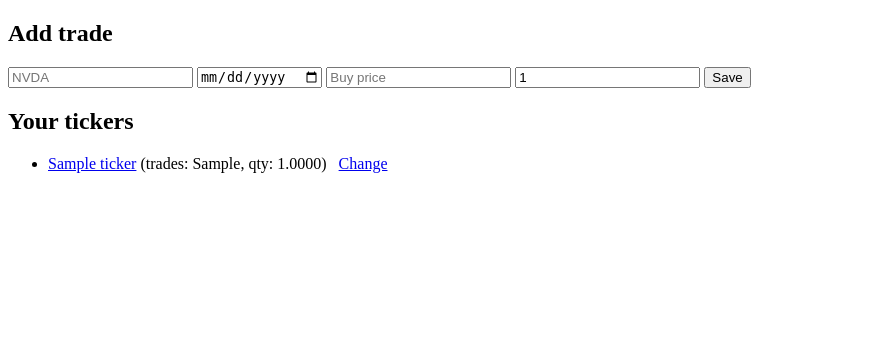
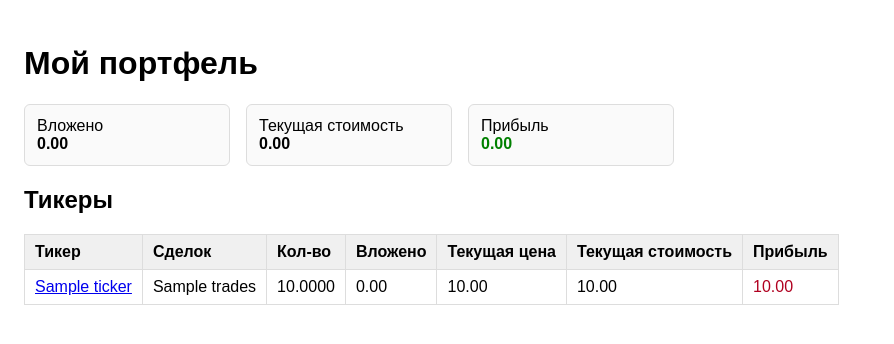
Before and after one commit to serjgrm/invest-tracker, a Flask app: template templates/index.html in a window 1280 px wide. Shown: the top 344 px of the page, without its empty margins (0-894 px from the left). Run offline with Flask 3, Linux system fonts and the light colour scheme; the template is opened without the code that fills it: most values are stand-ins (such as "Sample title", 1, 10 or a date in 2020).

Commit message:
Add preloaded portfolio data and period switching

```diff
--- a/app.py
+++ b/app.py
@@ -3,19 +3,141 @@
 import yfinance as yf
 import pandas as pd
 
+# Предзаполненные сделки, чтобы пользователь сразу видел свой портфель
+DEFAULT_TRADES = [
+    {"ticker": "NVDA", "buy_date": "2024-05-10", "buy_price": 905.0, "qty": 2},
+    {"ticker": "NVDA", "buy_date": "2024-07-02", "buy_price": 125.0, "qty": 15},
+    {"ticker": "NVDA", "buy_date": "2024-10-18", "buy_price": 118.0, "qty": 8},
+    {"ticker": "VU", "buy_date": "2024-06-14", "buy_price": 95.0, "qty": 12},
+    {"ticker": "VU", "buy_date": "2024-11-05", "buy_price": 102.5, "qty": 10},
+    {"ticker": "VGT", "buy_date": "2024-05-21", "buy_price": 495.0, "qty": 1.3},
+    {"ticker": "VGT", "buy_date": "2024-08-29", "buy_price": 525.0, "qty": 1.5},
+]
+
 app = Flask(__name__)
 init_db()
+
+
+def seed_default_trades():
+    """Автоматически добавляет сделки по трем тикерам, если база пуста."""
+
+    with get_conn() as conn:
+        existing = conn.execute("SELECT COUNT(*) AS n FROM trades").fetchone()["n"]
+        if existing:
+            return
+
+        conn.executemany(
+            "INSERT INTO trades (ticker, buy_date, buy_price, qty) VALUES (?,?,?,?)",
+            [(t["ticker"], t["buy_date"], t["buy_price"], t["qty"]) for t in DEFAULT_TRADES],
+        )
+        conn.commit()
+
+
+seed_default_trades()
+
+
+PERIOD_SETTINGS = {
+    "1d": {"period": "1d", "interval": "30m", "label": "1 день"},
+    "5d": {"period": "5d", "interval": "1h", "label": "5 дней"},
+    "1mo": {"period": "1mo", "interval": "1d", "label": "1 месяц"},
+    "6mo": {"period": "6mo", "interval": "1d", "label": "6 месяцев"},
+    "1y": {"period": "1y", "interval": "1d", "label": "1 год"},
+    "5y": {"period": "5y", "interval": "1wk", "label": "5 лет"},
+}
+
+
+def _fetch_history(ticker: str, period_key: str):
+    settings = PERIOD_SETTINGS.get(period_key, PERIOD_SETTINGS["1y"])
+    t = yf.Ticker(ticker)
+    hist = t.history(period=settings["period"], interval=settings["interval"])  # type: ignore[arg-type]
+    return hist.reset_index(), settings
+
+
+def _normalize_dates(hist_df: pd.DataFrame):
+    # Поддерживаем форматы с датой и временем (для 1d/5d) и только дату (для 1mo+)
+    if "Datetime" in hist_df.columns:
+        hist_df["DateLabel"] = pd.to_datetime(hist_df["Datetime"]).dt.strftime("%Y-%m-%d %H:%M")
+    elif "Date" in hist_df.columns:
+        hist_df["DateLabel"] = pd.to_datetime(hist_df["Date"]).dt.date.astype(str)
+    else:
+        hist_df["DateLabel"] = hist_df.index.astype(str)
+    return hist_df
+
+
+def _compute_buy_points(trades, hist_labels, chart_prices, ticker):
+    price_by_label = dict(zip(hist_labels, chart_prices))
+
+    # Дополнительно создаем мапу по дате без времени, чтобы точки попадали и на дневные интервалы
+    price_by_date_only = {}
+    for label, price in zip(hist_labels, chart_prices):
+        date_part = label.split(" ")[0]  # "2024-01-01 11:00" -> "2024-01-01"
+        price_by_date_only.setdefault(date_part, price)
+
+    buy_points = []
+    for tr in trades:
+        d = tr["buy_date"]
+        y = price_by_label.get(d) or price_by_date_only.get(d)
+        buy_points.append({
+            "x": d,
+            "y": float(y) if y is not None else float(tr["buy_price"]),
+            "label": f'Buy {ticker}: {tr["buy_price"]} x{tr["qty"]}'
+        })
+    return buy_points
+
+
+def _get_current_price(ticker):
+    t = yf.Ticker(ticker)
+    price = t.history(period="5d")
+    if price is None or price.empty:
+        return None
+    return float(price["Close"].iloc[-1])
 
 @app.get("/")
 def index():
     with get_conn() as conn:
         rows = conn.execute("""
-            SELECT ticker, COUNT(*) as n, SUM(qty) as total_qty
+            SELECT ticker, COUNT(*) as n, SUM(qty) as total_qty, SUM(qty * buy_price) as invested
             FROM trades
             GROUP BY ticker
             ORDER BY ticker
         """).fetchall()
-    return render_template("index.html", tickers=rows)
+
+    tickers_summary = []
+    portfolio_invested = 0.0
+    portfolio_value = 0.0
+
+    for row in rows:
+        invested = float(row["invested"] or 0)
+        qty = float(row["total_qty"] or 0)
+        current_price = _get_current_price(row["ticker"])
+        market_value = qty * current_price if current_price is not None else None
+        profit = market_value - invested if market_value is not None else None
+
+        if market_value is not None:
+            portfolio_value += market_value
+        portfolio_invested += invested
+
+        tickers_summary.append({
+            "ticker": row["ticker"],
+            "trades": row["n"],
+            "qty": qty,
+            "invested": invested,
+            "current_price": current_price,
+            "market_value": market_value,
+            "profit": profit,
+        })
+
+    portfolio_profit = portfolio_value - portfolio_invested if rows else 0
+
+    return render_template(
+        "index.html",
+        tickers=tickers_summary,
+        portfolio={
+            "invested": portfolio_invested,
+            "value": portfolio_value,
+            "profit": portfolio_profit,
+        }
+    )
 
 @app.post("/trade")
 def add_trade():
@@ -38,6 +160,9 @@
 @app.get("/ticker/<ticker>")
 def ticker_page(ticker):
     ticker = ticker.upper().strip()
+    period_key = (request.args.get("period") or "1y").lower()
+    if period_key not in PERIOD_SETTINGS:
+        period_key = "1y"
 
     with get_conn() as conn:
         trades = conn.execute(
@@ -45,29 +170,37 @@
             (ticker,),
         ).fetchall()
 
-    t = yf.Ticker(ticker)
-    hist = t.history(period="1y")  # можно поменять на "5y"
+    try:
+        hist, settings = _fetch_history(ticker, period_key)
+    except Exception as exc:  # noqa: BLE001
+        return render_template(
+            "ticker.html",
+            ticker=ticker,
+            error=f"Не удалось загрузить данные: {exc}",
+            chart=None,
+            trades=trades,
+            period_key=period_key,
+            period_settings=PERIOD_SETTINGS,
+        )
+
     if hist is None or hist.empty:
-        return render_template("ticker.html", ticker=ticker, error="No price data found.", chart=None, trades=trades)
+        return render_template(
+            "ticker.html",
+            ticker=ticker,
+            error="По этому периоду нет котировок.",
+            chart=None,
+            trades=trades,
+            period_key=period_key,
+            period_settings=PERIOD_SETTINGS,
+        )
 
-    hist = hist.reset_index()
-    hist["Date"] = pd.to_datetime(hist["Date"]).dt.date.astype(str)
+    hist = _normalize_dates(hist)
 
-    chart_labels = hist["Date"].tolist()
+    chart_labels = hist["DateLabel"].tolist()
     chart_prices = [float(x) for x in hist["Close"].tolist()]
     current_price = chart_prices[-1]
 
-    buy_points = []
-    price_by_date = dict(zip(chart_labels, chart_prices))
-    for tr in trades:
-        d = tr["buy_date"]
-        y = price_by_date.get(d, None)
-        # Если на эту дату нет торгов (выходной), покажем точку по buy_price
-        buy_points.append({
-            "x": d,
-            "y": float(y) if y is not None else float(tr["buy_price"]),
-            "label": f'Buy {ticker}: {tr["buy_price"]} x{tr["qty"]}'
-        })
+    buy_points = _compute_buy_points(trades, chart_labels, chart_prices, ticker)
 
     return render_template(
         "ticker.html",
@@ -80,6 +213,8 @@
         },
         trades=trades,
         error=None,
+        period_key=period_key,
+        period_settings=PERIOD_SETTINGS,
     )
 
 @app.post("/delete/<int:trade_id>")
--- a/templates/index.html
+++ b/templates/index.html
@@ -3,28 +3,83 @@
 <head>
   <meta charset="utf-8" />
   <title>Invest Tracker</title>
+  <style>
+    body { font-family: Arial, sans-serif; padding: 16px; }
+    table { border-collapse: collapse; margin-top: 12px; min-width: 480px; }
+    th, td { border: 1px solid #ddd; padding: 8px 10px; text-align: left; }
+    th { background: #f0f0f0; }
+    .positive { color: green; }
+    .negative { color: #b00020; }
+    .summary { display: flex; gap: 16px; flex-wrap: wrap; margin: 16px 0; }
+    .card { border: 1px solid #ddd; padding: 12px; border-radius: 6px; min-width: 180px; background: #fafafa; }
+  </style>
 </head>
 <body>
-  <h2>Add trade</h2>
-  <form method="post" action="/trade">
-    <input name="ticker" placeholder="NVDA" required />
-    <input name="buy_date" type="date" required />
-    <input name="buy_price" type="number" step="0.01" placeholder="Buy price" required />
-    <input name="qty" type="number" step="0.0001" value="1" />
-    <button type="submit">Save</button>
-  </form>
+  <h1>Мой портфель</h1>
 
-  <h2>Your tickers</h2>
-  <ul>
-    {% for t in tickers %}
-      <li>
-        <a href="/ticker/{{t['ticker']}}">{{t['ticker']}}</a>
-        (trades: {{t['n']}}, qty: {{ '%.4f'|format(t['total_qty'] or 0) }})
-        <a href="/ticker/{{t['ticker']}}" style="margin-left:8px;">Change</a>
-      </li>
-    {% else %}
-      <li>No trades yet.</li>
-    {% endfor %}
-  </ul>
+  <div class="summary">
+    <div class="card">
+      <div>Вложено</div>
+      <strong>{{ '%.2f'|format(portfolio.invested or 0) }}</strong>
+    </div>
+    <div class="card">
+      <div>Текущая стоимость</div>
+      <strong>{{ '%.2f'|format(portfolio.value or 0) }}</strong>
+    </div>
+    <div class="card">
+      <div>Прибыль</div>
+      {% set p = portfolio.profit or 0 %}
+      <strong class="{{ 'positive' if p >= 0 else 'negative' }}">{{ '%.2f'|format(p) }}</strong>
+    </div>
+  </div>
+
+  <h2>Тикеры</h2>
+  <table>
+    <thead>
+      <tr>
+        <th>Тикер</th>
+        <th>Сделок</th>
+        <th>Кол-во</th>
+        <th>Вложено</th>
+        <th>Текущая цена</th>
+        <th>Текущая стоимость</th>
+        <th>Прибыль</th>
+      </tr>
+    </thead>
+    <tbody>
+      {% for t in tickers %}
+        <tr>
+          <td><a href="/ticker/{{t['ticker']}}">{{t['ticker']}}</a></td>
+          <td>{{t['trades']}}</td>
+          <td>{{ '%.4f'|format(t['qty'] or 0) }}</td>
+          <td>{{ '%.2f'|format(t['invested'] or 0) }}</td>
+          <td>
+            {% if t['current_price'] is not none %}
+              {{ '%.2f'|format(t['current_price']) }}
+            {% else %}
+              —
+            {% endif %}
+          </td>
+          <td>
+            {% if t['market_value'] is not none %}
+              {{ '%.2f'|format(t['market_value']) }}
+            {% else %}
+              —
+            {% endif %}
+          </td>
+          <td>
+            {% if t['profit'] is not none %}
+              {% set pr = t['profit'] %}
+              <span class="{{ 'positive' if pr >= 0 else 'negative' }}">{{ '%.2f'|format(pr) }}</span>
+            {% else %}
+              —
+            {% endif %}
+          </td>
+        </tr>
+      {% else %}
+        <tr><td colspan="7">Нет сделок.</td></tr>
+      {% endfor %}
+    </tbody>
+  </table>
 </body>
 </html>
```
Also changed, not shown: templates/ticker.html (+59 -28 lines).
